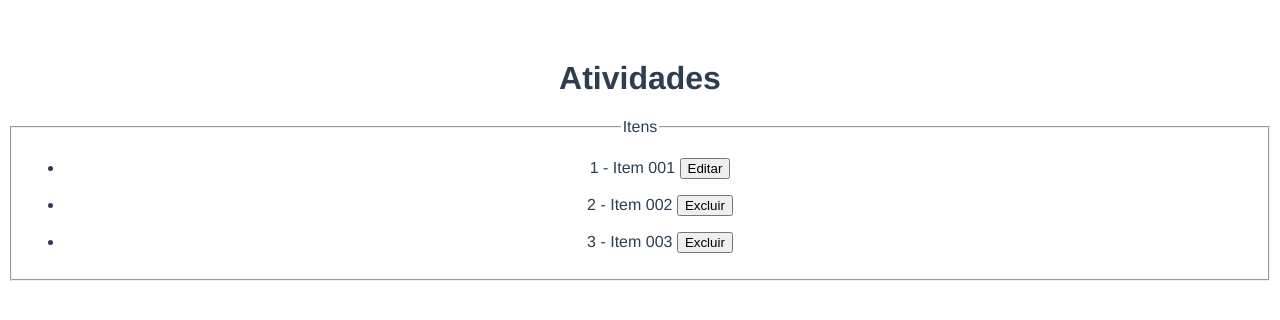
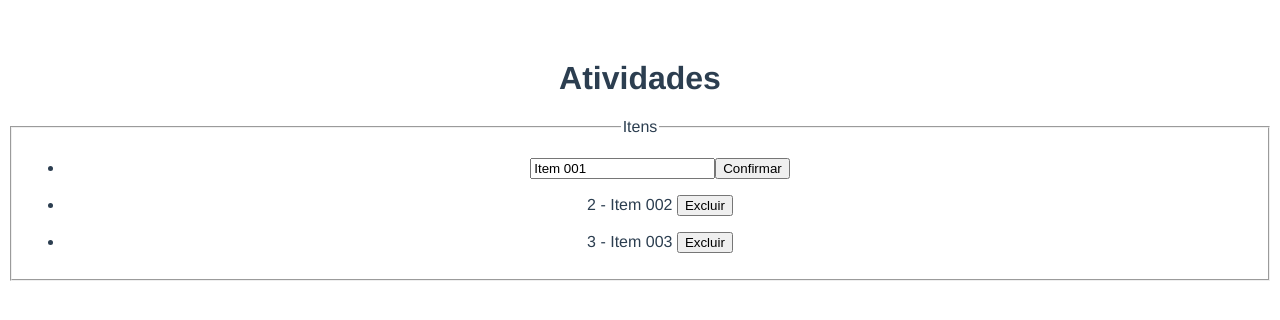
Before and after one commit to Elnisky/AppVUE, a Vue app in the folder app/: page / in a window 1280 px wide. Both pictures are taken after a click on the button "Editar". Shown: the top 320 px of the page. Built offline with nearby package versions, Linux system fonts and the light colour scheme.

Commit message:
start-02

```diff
--- a/app/src/App.vue
+++ b/app/src/App.vue
@@ -4,11 +4,15 @@
     <legend>Itens</legend>
     <ul>
       <li v-for="item in itens" :key = item.id>
-        <p>
+        <p v-if="!item.editando">
           {{ item.id }} - {{ item.nome }}
-            <button v-if="item.finalizado">Excluir</button>
-            <button v-else>Editar</button>
+            <button v-if="item.finalizado" @click="excluir(item)">Excluir</button>
+            <button v-else @click="alterar(item)">Editar</button>
         </p>
+        <div v-else>
+          <input v-model="item.nome">
+          <button @click="confirmar(item)">Confirmar</button>
+        </div>
       </li>
     </ul>
   </fieldset>
@@ -22,10 +26,26 @@ export default {
     return{
       titulo: "Atividades",
       itens: [
-        {id: 1, nome: "Item 001", finalizado: false},
-        {id: 2, nome: "Item 002", finalizado: true},
-        {id: 3, nome: "Item 003", finalizado: true}
+        {id: 1, nome: "Item 001", finalizado: false, editando: false},
+        {id: 2, nome: "Item 002", finalizado: true, editando: false},
+        {id: 3, nome: "Item 003", finalizado: true, editando: false}
       ]
+    }
+  },
+  methods:{
+    excluir(item){
+      if(confirm('Tem certeza que deseja excluir o item ' + item.nome + '?')){
+        this.itens = this.itens.filter(x => x.id != item.id);
+      }
+    },
+    alterar(item){
+      let registro = this.itens.find((x) => {
+        return x.id === item.id;
+      });
+      registro.editando = true;
+    },
+    confirmar(item){
+      alert(item.nome);
     }
   }
 }
```
